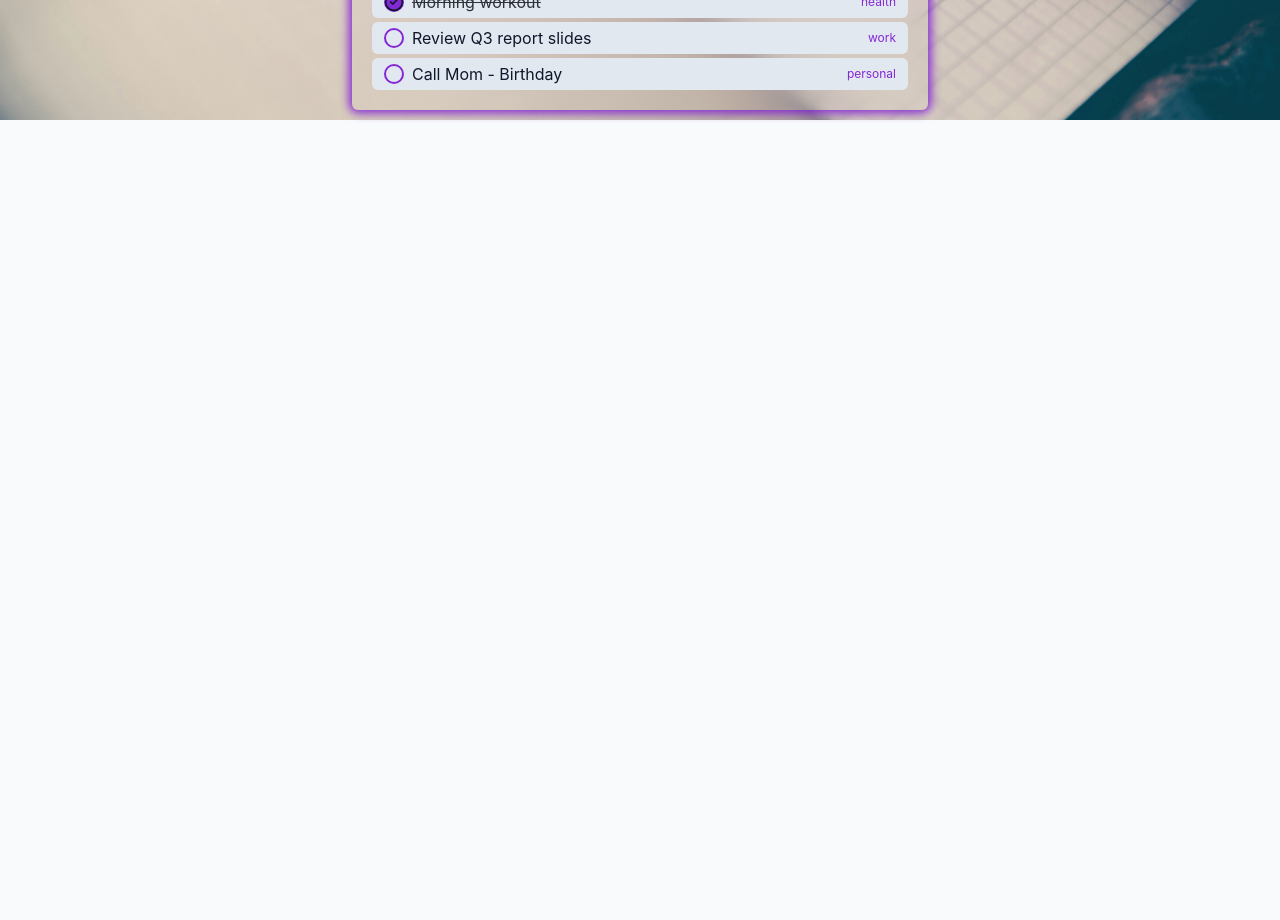
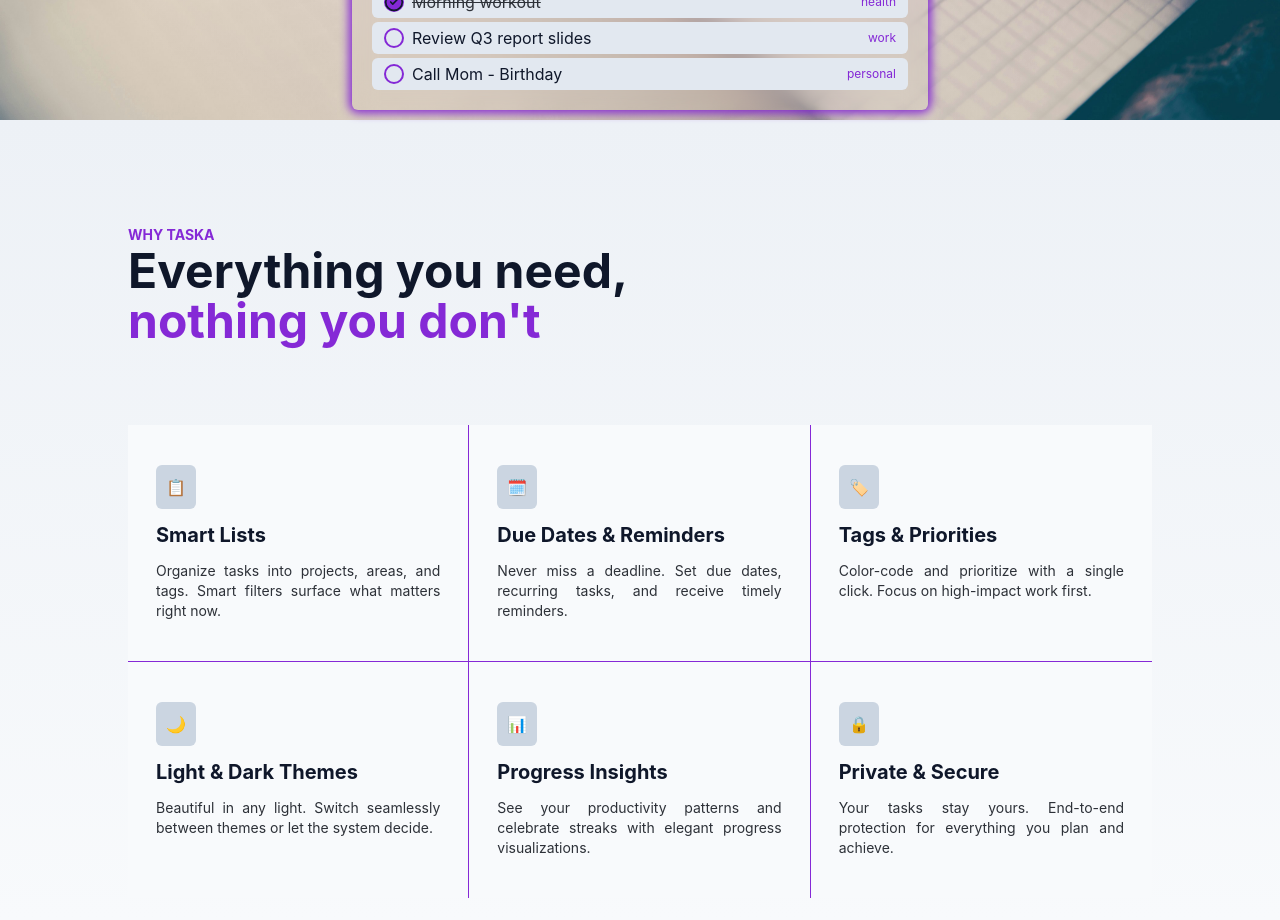
Before and after one commit to PrRj06/todo-app, a React app in the folder frontend/: page / in a window 1280 px wide. Shown: the part 680-1600 px from the top of the page. Before the commit the page ends 800 px from the top, so only its background shows below. Built offline with nearby package versions, Linux system fonts and the light colour scheme; the HTML template or start-up script is replaced by a standard one.

Commit message:
Add: added Feature component of Hero  page with ui components

```diff
--- a/frontend/src/App.jsx
+++ b/frontend/src/App.jsx
@@ -1,11 +1,14 @@
 import HeroNav from "./components/HeroNav";
 import Hero from "./components/Hero";
 import HeroTodo from "./components/ui/HeroTodo";
+import FeatureGrid from "./components/FeatureGrid";
+import Feature from "./components/Feature";
 function App(){
   return (
     <>
     <HeroNav/>
     <Hero/>
+    <Feature/>
     </>
   )
 }
--- /dev/null
+++ b/frontend/src/components/Feature.jsx
@@ -0,0 +1,18 @@
+import FeatureGrid from "./FeatureGrid";
+function Feature(){
+    return(
+        <>
+            <section id="features" className="flex flex-col justify-center min-h-screen w-full max-w-5xl m-auto">
+                <div className="my-20">
+                    <span className="text-(--bg-glow) font-bold text-sm">WHY TASKA</span>
+                    <div className="w-full max-w-3xl text-balance text-3xl font-bold leading-[1.05] tracking-normal text-(--text) sm:text-5xl">
+                        <p className="">Everything you need,</p>
+                        <p className="text-(--bg-glow) text-5xl">nothing you don't</p>
+                    </div>
+                </div>
+                <FeatureGrid/>
+            </section>
+        </>
+    )
+};
+export default Feature;
--- /dev/null
+++ b/frontend/src/components/FeatureGrid.jsx
@@ -0,0 +1,47 @@
+import FeatureGridItem from "./ui/FeatureGridItem";
+function FeatureGrid(){
+    const features = [
+      {
+        icon: "📋",
+        title: "Smart Lists",
+        desc: "Organize tasks into projects, areas, and tags. Smart filters surface what matters right now.",
+      },
+      {
+        icon: "🗓",
+        title: "Due Dates & Reminders",
+        desc: "Never miss a deadline. Set due dates, recurring tasks, and receive timely reminders.",
+      },
+      {
+        icon: "🏷",
+        title: "Tags & Priorities",
+        desc: "Color-code and prioritize with a single click. Focus on high-impact work first.",
+      },
+      {
+        icon: "🌙",
+        title: "Light & Dark Themes",
+        desc: "Beautiful in any light. Switch seamlessly between themes or let the system decide.",
+      },
+      {
+        icon: "📊",
+        title: "Progress Insights",
+        desc: "See your productivity patterns and celebrate streaks with elegant progress visualizations.",
+      },
+      {
+        icon: "🔒",
+        title: "Private & Secure",
+        desc: "Your tasks stay yours. End-to-end protection for everything you plan and achieve.",
+      },
+    ];
+    return (
+        <>
+            <div className="grid grid-cols-3 max-w-5xl [&>*]:border-(--bg-glow) [&>*:not(:nth-child(3n))]:border-r [&>*:nth-child(-n+3)]:border-b">
+                {
+                    features.map((feature) => (
+                        <FeatureGridItem key={feature.icon} icon={feature.icon} title={feature.title} desc={feature.desc}/>
+                    ))
+                }
+            </div>
+        </>
+    )
+};
+export default FeatureGrid;
--- /dev/null
+++ b/frontend/src/components/ui/FeatureGridItem.jsx
@@ -0,0 +1,13 @@
+function FeatureGridItem(props){
+    const {icon, title, desc} = props;
+    return(
+        <>
+            <div className="flex flex-col bg-(--bg) py-10 px-7 ">
+                <div className="rounded-md bg-(--surface) w-fit p-2.5 ">{icon}</div>
+                <div className="my-3 font-bold text-(--text) text-xl">{title}</div>
+                <p className="text-(--text-muted) text-sm text-justify">{desc}</p>
+            </div>
+        </>
+    )
+};
+export default FeatureGridItem;
--- a/frontend/src/index.css
+++ b/frontend/src/index.css
@@ -30,7 +30,7 @@
 	--surface: #1f2937;
 	--surface-strong: #334155;
 	--text: #f8fafc;
-	--text-muted: #e6ebf2ea;
+	--text-muted: #cacccfea;
 	--primary: rgba(127, 30, 212, 0.952);
 	--primary-hover: #0ea5e9;
 	--border: rgba(173, 204, 246, 0.754);
```
